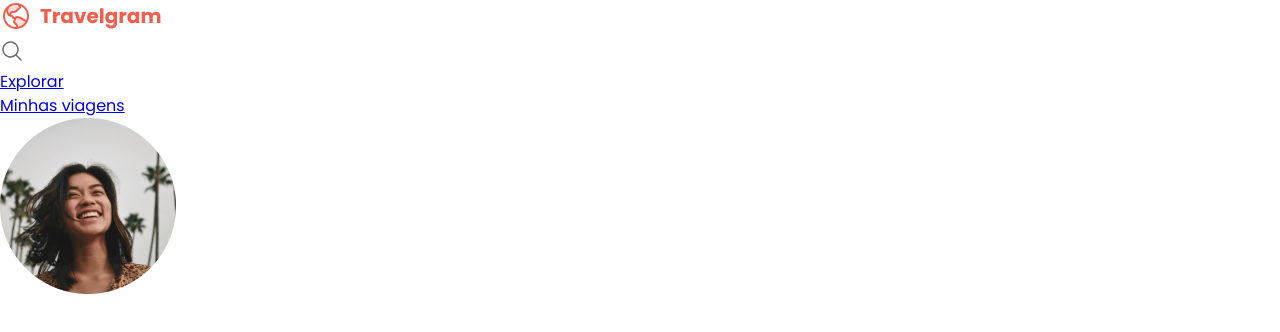
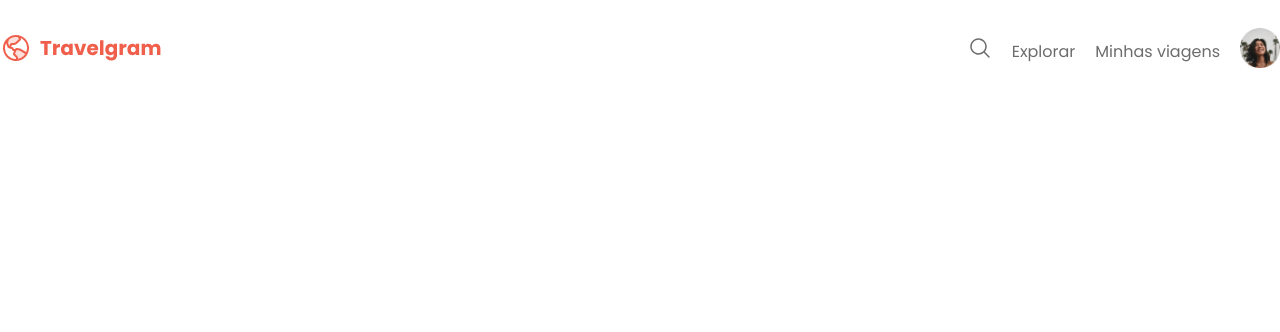
Before and after one commit to lelisson/Projeto-Traveglram, a plain HTML site: page index.html in a window 1280 px wide. Drawn offline with Linux system fonts and the light colour scheme.

Commit message:
Colocando estilo no primeiro menu

```diff
--- a/styles/global.css
+++ b/styles/global.css
@@ -25,3 +25,12 @@ body {
   color: var(--text-color-secondary);
   background-color: var(--background-color);
 }
+
+a {
+  text-decoration: none;
+  color: inherit;
+}
+a:hover {
+    color: var(--brand-color);
+    text-decoration: underline;
+}
--- a/styles/index.css
+++ b/styles/index.css
@@ -1 +1,2 @@
 @import url(global.css);
+@import url(nav.css);
--- /dev/null
+++ b/styles/nav.css
@@ -0,0 +1,19 @@
+nav {
+  display: flex;
+  justify-content: space-between;
+  align-items: center;
+  padding-block: 20px;
+}
+
+nav ul {
+  list-style: none;
+  display: flex;
+  align-items: center;
+  padding-block: 8px;
+  gap: 20px;
+}
+
+nav ul li:last-child img{
+    width: 40px;
+    height: 40px;
+}
```
